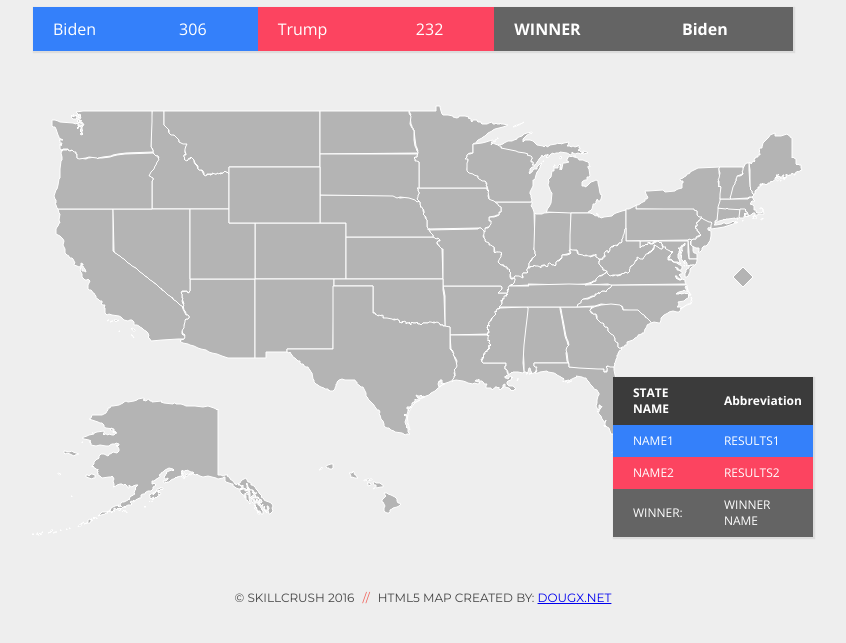
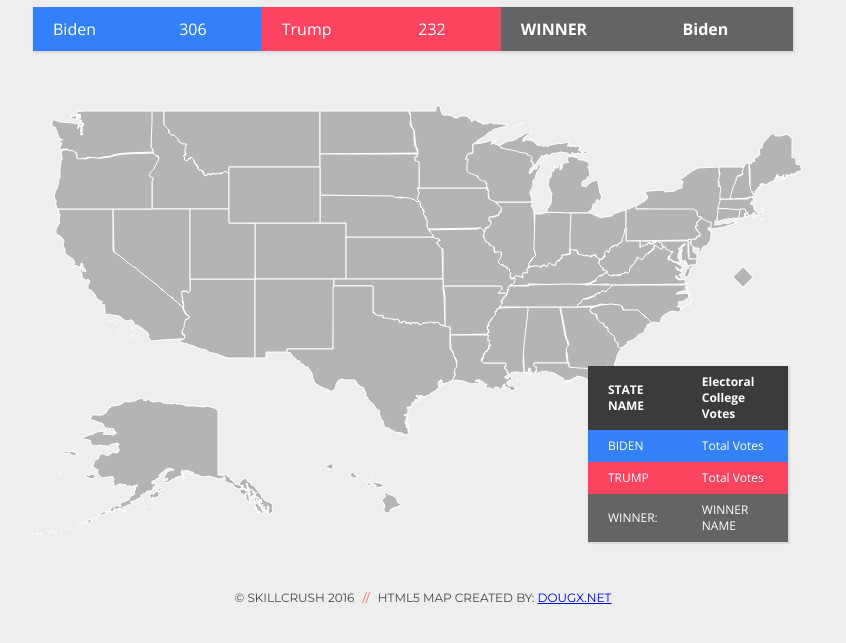
Before and after one commit to beverlywu/102-election-map, a plain HTML site: page index.html in a window 1280 px wide. Shown: the part 117-760 px from the top of the page, without its empty margins (217-1063 px from the left). Drawn offline with nearby package versions, Linux system fonts and the light colour scheme.

Commit message:
Change default text in stateResults table

```diff
--- a/index.html
+++ b/index.html
@@ -19,21 +19,21 @@
         <canvas id="map_canvas" width="800" height="550" style="position:relative;">
         </canvas>
 
-        <table id='stateResults' style="position:absolute; bottom:10px; right:10px;">
+        <table id='stateResults' style="position:absolute; bottom:5px; right:35px;">
             <theader>
                 <tr>
                     <th>STATE NAME</th>
-                    <th>Abbreviation</th>
+                    <th>Electoral College Votes</th>
                 </tr>
             </theader>
             <tbody>
             <tr>
-                <td class="name-1">NAME1</td>
-                <td class="name-1">RESULTS1</td>
+                <td class="name-1">BIDEN</td>
+                <td class="name-1">Total Votes</td>
             </tr>
             <tr>
-                <td class="name-2">NAME2</td>
-                <td class="name-2">RESULTS2</td>
+                <td class="name-2">TRUMP</td>
+                <td class="name-2">Total Votes</td>
             </tr>
             <tr>
                 <td class="winner">WINNER:</td>
--- a/style.css
+++ b/style.css
@@ -51,6 +51,7 @@ th, td {
   text-align: left;
   padding: 8px;
 	padding-left: 20px;
+	padding-right: 20px;
 }
 #stateResults th{
   background-color: #3b3b3b;
```
